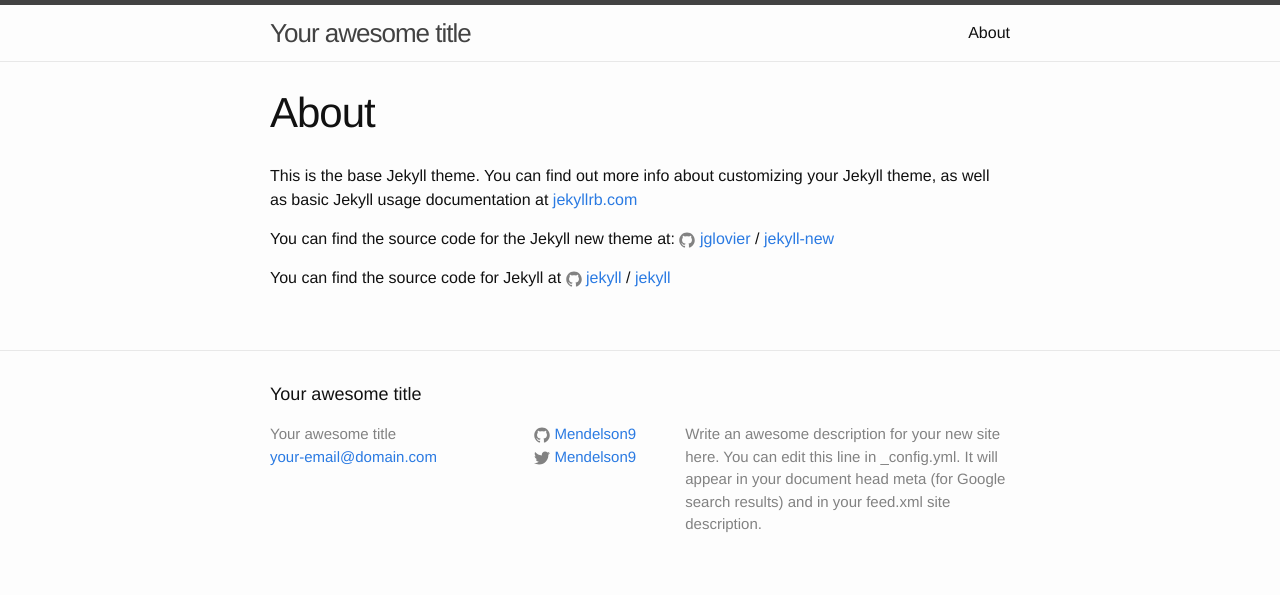
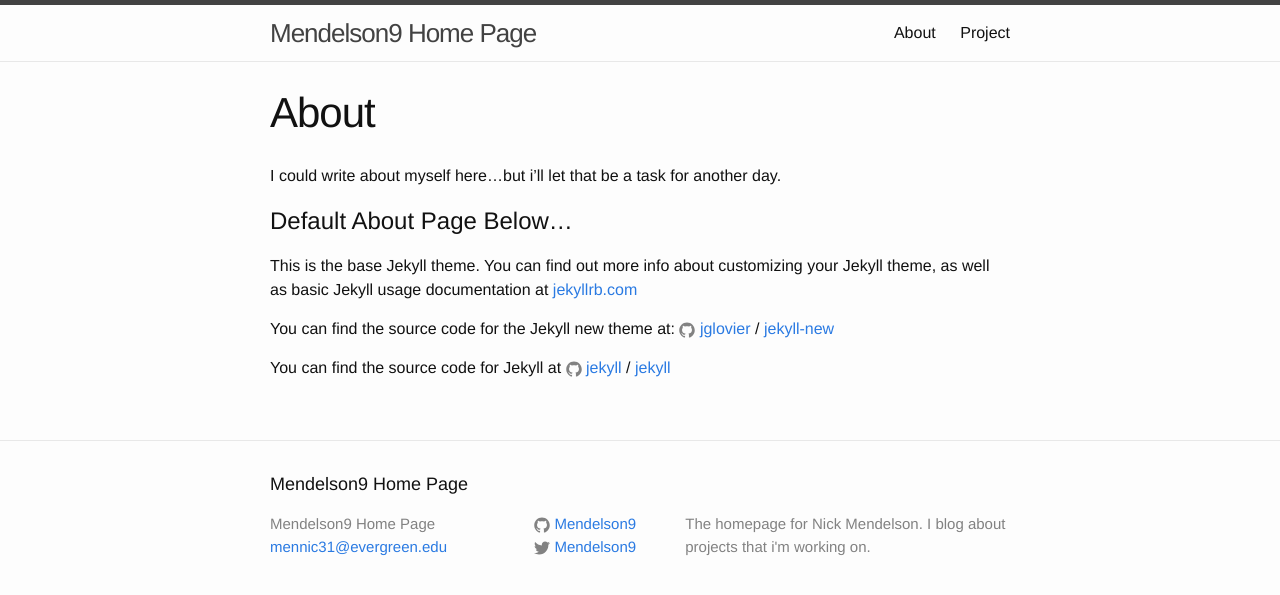
Before and after one commit to Mendelson9/Mendelson9.github.io, a Jekyll site: the page built from about.md, in a window 1280 px wide. Shown: the top 595 px of the page. Built offline with Jekyll 4.4.1, drawn with Linux system fonts in a browser that asks for light colours.

```diff
--- a/_config.yml
+++ b/_config.yml
@@ -6,12 +6,10 @@
 # 'jekyll serve'. If you change this file, please restart the server process.
 
 # Site settings
-title: Your awesome title
-email: your-email@domain.com
+title: Mendelson9 Home Page
+email: mennic31@evergreen.edu
 description: > # this means to ignore newlines until "baseurl:"
-  Write an awesome description for your new site here. You can edit this
-  line in _config.yml. It will appear in your document head meta (for
-  Google search results) and in your feed.xml site description.
+  The homepage for Nick Mendelson. I blog about projects that i'm working on.
 baseurl: "" # the subpath of your site, e.g. /blog
 url: "http://yourdomain.com" # the base hostname & protocol for your site
 twitter_username: Mendelson9
--- a/about.md
+++ b/about.md
@@ -4,6 +4,10 @@ title: About
 permalink: /about/
 ---
 
+I could write about myself here...but i'll let that be a task for another day.
+
+Default About Page Below...
+===
 This is the base Jekyll theme. You can find out more info about customizing your Jekyll theme, as well as basic Jekyll usage documentation at [jekyllrb.com](http://jekyllrb.com/)
 
 You can find the source code for the Jekyll new theme at:
```
Also changed, not shown: project.html (added, +20 -0 lines).
